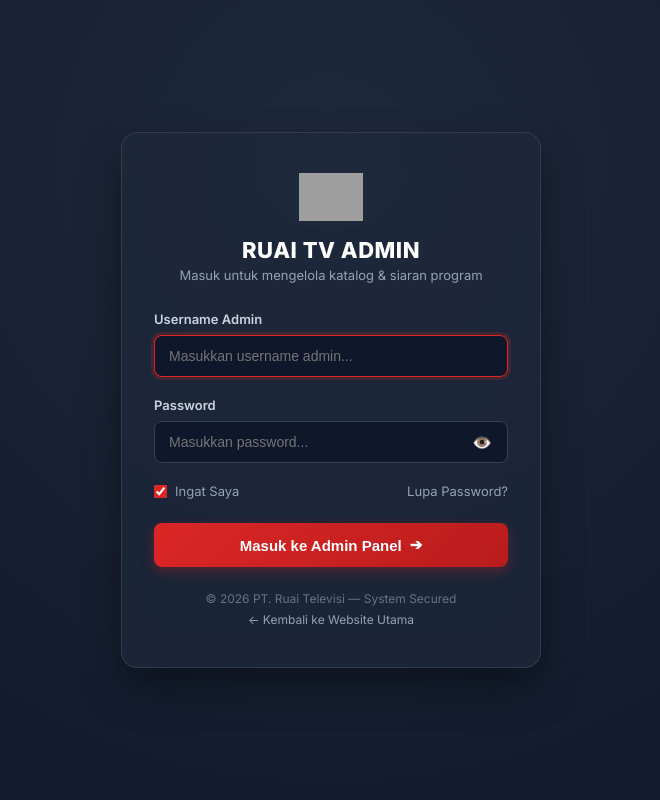
After one commit to Nehemia17/homepage-ruai-tv, a PHP site: page /admin/login.html in a window 1280 px wide. The commit adds this page. Shown: the whole page, without its empty margins (309-969 px from the left). Run offline with PHP 8.4, Linux system fonts and the light colour scheme; some libraries are stand-ins or nearby versions; grey boxes are pictures that could not be loaded.

Commit message:
menambahkan login page, sweetalert2, dan memperbaiki struktur datanya

```diff
--- a/admin/assets/css/admin.css
+++ b/admin/assets/css/admin.css
@@ -749,3 +749,185 @@ body {
     margin-left: 0;
   }
 }
+
+/* ─── Admin Login Page Styles ─── */
+body.login-page-body {
+  background: radial-gradient(circle at 50% 20%, #1E293B 0%, #0F172A 100%);
+  display: flex;
+  align-items: center;
+  justify-content: center;
+  min-height: 100vh;
+  padding: 20px;
+}
+
+.login-card-wrapper {
+  width: 100%;
+  max-width: 420px;
+  background: rgba(30, 41, 59, 0.7);
+  backdrop-filter: blur(16px);
+  -webkit-backdrop-filter: blur(16px);
+  border: 1px solid rgba(255, 255, 255, 0.1);
+  border-radius: 16px;
+  padding: 40px 32px;
+  box-shadow: 0 20px 40px rgba(0, 0, 0, 0.4);
+  color: #FFFFFF;
+  animation: loginFadeIn 0.5s ease-out;
+}
+
+@keyframes loginFadeIn {
+  from { opacity: 0; transform: translateY(16px); }
+  to   { opacity: 1; transform: translateY(0); }
+}
+
+.login-brand-header {
+  text-align: center;
+  margin-bottom: 28px;
+}
+
+.login-brand-header img {
+  height: 48px;
+  width: auto;
+  margin-bottom: 12px;
+}
+
+.login-brand-title {
+  font-size: 22px;
+  font-weight: 800;
+  color: #FFFFFF;
+  letter-spacing: 0.5px;
+  margin-bottom: 4px;
+}
+
+.login-brand-subtitle {
+  font-size: 13px;
+  color: #94A3B8;
+}
+
+.login-form-group {
+  margin-bottom: 20px;
+}
+
+.login-form-group label {
+  display: block;
+  font-size: 13px;
+  font-weight: 600;
+  color: #CBD5E1;
+  margin-bottom: 8px;
+}
+
+.login-input-wrap {
+  position: relative;
+  display: flex;
+  align-items: center;
+}
+
+.login-input-wrap input {
+  width: 100%;
+  background: #0F172A;
+  border: 1px solid #334155;
+  border-radius: var(--radius);
+  padding: 12px 40px 12px 14px;
+  font-size: 14px;
+  color: #FFFFFF;
+  outline: none;
+  transition: border-color 0.2s, box-shadow 0.2s;
+}
+
+.login-input-wrap input:focus {
+  border-color: var(--primary);
+  box-shadow: 0 0 0 3px rgba(220, 38, 38, 0.2);
+}
+
+.password-toggle-btn {
+  position: absolute;
+  right: 12px;
+  background: none;
+  border: none;
+  color: #94A3B8;
+  cursor: pointer;
+  font-size: 16px;
+  padding: 4px;
+  display: flex;
+  align-items: center;
+  justify-content: center;
+  transition: color 0.2s;
+}
+
+.password-toggle-btn:hover {
+  color: #FFFFFF;
+}
+
+.login-options-row {
+  display: flex;
+  align-items: center;
+  justify-content: space-between;
+  margin-bottom: 24px;
+  font-size: 13px;
+  color: #94A3B8;
+}
+
+.login-remember-me {
+  display: flex;
+  align-items: center;
+  gap: 8px;
+  cursor: pointer;
+}
+
+.login-remember-me input {
+  cursor: pointer;
+  accent-color: var(--primary);
+}
+
+.btn-login-submit {
+  width: 100%;
+  padding: 13px;
+  background: linear-gradient(135deg, #DC2626 0%, #B91C1C 100%);
+  color: #FFFFFF;
+  border: none;
+  border-radius: var(--radius);
+  font-size: 15px;
+  font-weight: 700;
+  cursor: pointer;
+  box-shadow: 0 4px 12px rgba(220, 38, 38, 0.3);
+  transition: transform 0.15s ease, box-shadow 0.15s ease;
+  display: flex;
+  align-items: center;
+  justify-content: center;
+  gap: 8px;
+}
+
+.btn-login-submit:hover {
+  transform: translateY(-1px);
+  box-shadow: 0 6px 16px rgba(220, 38, 38, 0.4);
+}
+
+.btn-login-submit:active {
+  transform: translateY(0);
+}
+
+.login-alert-box {
+  background: rgba(239, 68, 68, 0.15);
+  border: 1px solid rgba(239, 68, 68, 0.4);
+  color: #FCA5A5;
+  padding: 10px 14px;
+  border-radius: var(--radius);
+  font-size: 13px;
+  margin-bottom: 18px;
+  display: none;
+}
+
+.login-footer-info {
+  text-align: center;
+  margin-top: 24px;
+  font-size: 12px;
+  color: #64748B;
+}
+
+.login-footer-info a {
+  color: #94A3B8;
+  text-decoration: none;
+}
+
+.login-footer-info a:hover {
+  color: #FFFFFF;
+}
--- /dev/null
+++ b/admin/assets/js/login.js
@@ -0,0 +1,189 @@
+/* ============================================================
+   RUAI TV — Admin Login Logic (login.js)
+   Handles auth requests with PHP API & Static Fallback
+   ============================================================ */
+
+(() => {
+  const SESSION_KEY = 'ruai_admin_session';
+
+  // 1. Redirect if already authenticated
+  const existingSession = localStorage.getItem(SESSION_KEY) || sessionStorage.getItem(SESSION_KEY);
+  if (existingSession) {
+    try {
+      const parsed = JSON.parse(existingSession);
+      if (parsed && parsed.authenticated) {
+        window.location.href = 'index.html';
+        return;
+      }
+    } catch (e) {}
+  }
+
+  document.addEventListener('DOMContentLoaded', () => {
+    initPasswordToggle();
+    initLoginForm();
+    initForgotPassword();
+  });
+
+  // ─── Forgot Password Handler ───
+  function initForgotPassword() {
+    const forgotBtn = document.getElementById('link-forgot-pass');
+    forgotBtn?.addEventListener('click', (e) => {
+      e.preventDefault();
+      if (typeof Swal !== 'undefined') {
+        Swal.fire({
+          title: 'Bantuan Lupa Password',
+          html: 'Silakan hubungi <strong>Administrator IT Redaksi Ruai TV</strong> atau periksa konfigurasi akun pada database MySQL `users`.',
+          icon: 'info',
+          confirmButtonColor: '#DC2626',
+          confirmButtonText: 'Saya Mengerti'
+        });
+      } else {
+        alert('Silakan hubungi administrator IT Redaksi Ruai TV jika Anda lupa password.');
+      }
+    });
+  }
+
+  // ─── Password Toggle ───
+  function initPasswordToggle() {
+    const passwordInput = document.getElementById('login-password');
+    const toggleBtn     = document.getElementById('btn-toggle-password');
+
+    toggleBtn?.addEventListener('click', () => {
+      if (passwordInput.type === 'password') {
+        passwordInput.type = 'text';
+        toggleBtn.textContent = '🙈';
+      } else {
+        passwordInput.type = 'password';
+        toggleBtn.textContent = '👁️';
+      }
+    });
+  }
+
+  // ─── Login Form Submit ───
+  function initLoginForm() {
+    const form      = document.getElementById('login-form');
+    const btnSubmit = document.getElementById('btn-login');
+    const alertBox  = document.getElementById('login-alert-box');
+    const alertText = document.getElementById('login-alert-text');
+
+    const showAlert = (msg) => {
+      if (typeof Swal !== 'undefined') {
+        Swal.fire({
+          icon: 'error',
+          title: 'Gagal Masuk',
+          text: msg,
+          confirmButtonColor: '#DC2626',
+          confirmButtonText: 'Coba Lagi'
+        });
+      } else if (alertBox && alertText) {
+        alertText.textContent = msg;
+        alertBox.style.display = 'block';
+      }
+    };
+
+    const hideAlert = () => {
+      if (alertBox) alertBox.style.display = 'none';
+    };
+
+    form?.addEventListener('submit', async (e) => {
+      e.preventDefault();
+      hideAlert();
+
+      const username = document.getElementById('login-username').value.trim();
+      const password = document.getElementById('login-password').value.trim();
+      const remember = document.getElementById('login-remember').checked;
+
+      if (!username || !password) {
+        showAlert('Username dan password wajib diisi.');
+        return;
+      }
+
+      btnSubmit.disabled = true;
+      btnSubmit.innerHTML = '<span>Memverifikasi...</span>';
+
+      const loginEndpoints = [
+        '../api/login.php',
+        'http://localhost/Homepage%20Statis%20Ruai-TV/api/login.php',
+        'http://localhost/api/login.php'
+      ];
+
+      let authSuccess = false;
+      let userData = null;
+
+      for (const endpoint of loginEndpoints) {
+        try {
+          const res = await fetch(endpoint, {
+            method: 'POST',
+            headers: { 'Content-Type': 'application/json' },
+            body: JSON.stringify({ username, password })
+          });
+
+          const contentType = res.headers.get('content-type') || '';
+          if (res.ok && contentType.includes('application/json')) {
+            const result = await res.json();
+            if (result.status === 'success') {
+              authSuccess = true;
+              userData = result.user || { username, fullname: 'Admin Redaksi Ruai TV', role: 'superadmin' };
+              break;
+            } else if (result.status === 'error') {
+              showAlert(result.message || 'Username atau password salah.');
+              btnSubmit.disabled = false;
+              btnSubmit.innerHTML = '<span>Masuk ke Admin Panel</span><span>➔</span>';
+              return;
+            }
+          }
+        } catch (err) {
+          // Continue to next endpoint or fallback
+        }
+      }
+
+      // Static fallback if API is unreachable
+      if (!authSuccess) {
+        if (username === 'admin' && (password === 'admin123' || password === 'ruaitv2026')) {
+          authSuccess = true;
+          userData = {
+            username: 'admin',
+            fullname: 'Admin Redaksi Ruai TV',
+            role: 'superadmin'
+          };
+        }
+      }
+
+      if (authSuccess) {
+        const sessionPayload = JSON.stringify({
+          authenticated: true,
+          user: userData,
+          loginTime: new Date().toISOString()
+        });
+
+        if (remember) {
+          localStorage.setItem(SESSION_KEY, sessionPayload);
+        } else {
+          sessionStorage.setItem(SESSION_KEY, sessionPayload);
+        }
+
+        btnSubmit.innerHTML = '<span>Login Berhasil! ➔</span>';
+
+        if (typeof Swal !== 'undefined') {
+          Swal.fire({
+            icon: 'success',
+            title: 'Login Berhasil!',
+            text: `Selamat datang kembali, ${userData.fullname || username}!`,
+            timer: 1500,
+            showConfirmButton: false
+          }).then(() => {
+            window.location.href = 'index.html';
+          });
+        } else {
+          setTimeout(() => {
+            window.location.href = 'index.html';
+          }, 500);
+        }
+      } else {
+        btnSubmit.disabled = false;
+        btnSubmit.innerHTML = '<span>Masuk ke Admin Panel</span><span>➔</span>';
+        showAlert('Username atau password yang Anda masukkan salah.');
+      }
+    });
+  }
+})();
--- /dev/null
+++ b/admin/login.html
@@ -0,0 +1,70 @@
+<!DOCTYPE html>
+<html lang="id">
+<head>
+  <meta charset="UTF-8" />
+  <meta name="viewport" content="width=device-width, initial-scale=1.0" />
+  <title>Login Admin — RUAI TV</title>
+
+  <!-- Favicon & Styles -->
+  <link rel="icon" href="../assets/images/logo-ruai-tv.png" type="image/png" />
+  <link href="https://fonts.googleapis.com/css2?family=Inter:wght@400;500;600;700;800&display=swap" rel="stylesheet" />
+  <link rel="stylesheet" href="assets/css/admin.css" />
+</head>
+<body class="login-page-body">
+
+  <div class="login-card-wrapper">
+    <div class="login-brand-header">
+      <img src="../assets/images/logo-ruai-tv.png" alt="Ruai TV Logo" onerror="this.style.display='none';" />
+      <h1 class="login-brand-title">RUAI TV ADMIN</h1>
+      <p class="login-brand-subtitle">Masuk untuk mengelola katalog & siaran program</p>
+    </div>
+
+    <!-- Alert Box for Login Errors -->
+    <div class="login-alert-box" id="login-alert-box">
+      ⚠️ <span id="login-alert-text">Username atau password salah.</span>
+    </div>
+
+    <form id="login-form">
+      <div class="login-form-group">
+        <label for="login-username">Username Admin</label>
+        <div class="login-input-wrap">
+          <input type="text" id="login-username" placeholder="Masukkan username admin..." required autocomplete="username" autofocus />
+        </div>
+      </div>
+
+      <div class="login-form-group">
+        <label for="login-password">Password</label>
+        <div class="login-input-wrap">
+          <input type="password" id="login-password" placeholder="Masukkan password..." required autocomplete="current-password" />
+          <button type="button" class="password-toggle-btn" id="btn-toggle-password" title="Tampilkan/Sembunyikan Password" tabindex="-1">
+            👁️
+          </button>
+        </div>
+      </div>
+
+      <div class="login-options-row">
+        <label class="login-remember-me">
+          <input type="checkbox" id="login-remember" checked />
+          <span>Ingat Saya</span>
+        </label>
+        <a href="#" style="color:#94A3B8; text-decoration:none;" id="link-forgot-pass">Lupa Password?</a>
+      </div>
+
+      <button type="submit" class="btn-login-submit" id="btn-login">
+        <span>Masuk ke Admin Panel</span>
+        <span>➔</span>
+      </button>
+    </form>
+
+    <div class="login-footer-info">
+      <p>&copy; 2026 PT. Ruai Televisi — System Secured</p>
+      <p style="margin-top: 6px;"><a href="../index.html">← Kembali ke Website Utama</a></p>
+    </div>
+  </div>
+
+  <!-- SweetAlert2 CDN -->
+  <script src="https://cdn.jsdelivr.net/npm/sweetalert2@11"></script>
+  <!-- Login Script -->
+  <script src="assets/js/login.js"></script>
+</body>
+</html>
--- a/index.html
+++ b/index.html
@@ -415,6 +415,7 @@
 </button>
 
 <!-- Scripts -->
+<script src="https://cdn.jsdelivr.net/npm/sweetalert2@11"></script>
 <script src="assets/js/main.js"></script>
 <script src="assets/js/catalog.js"></script>
 <script src="assets/js/schedule.js"></script>
```
Also changed, not shown: admin/assets/js/admin.js (+108 -1 lines), admin/index.html (+11 -5 lines), admin/programs.html (+10 -4 lines), api/login.php (added, +88 -0 lines), database/ruai_tv.sql (+22 -0 lines).
